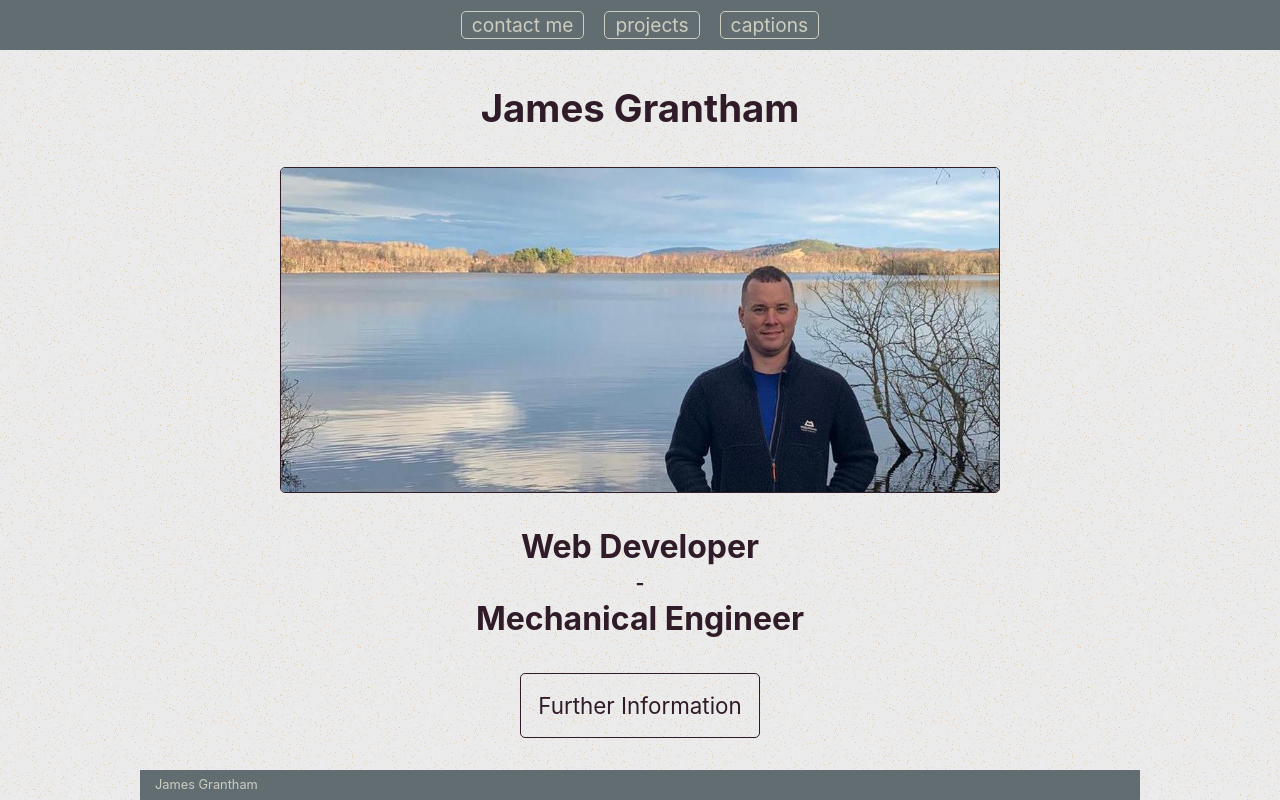
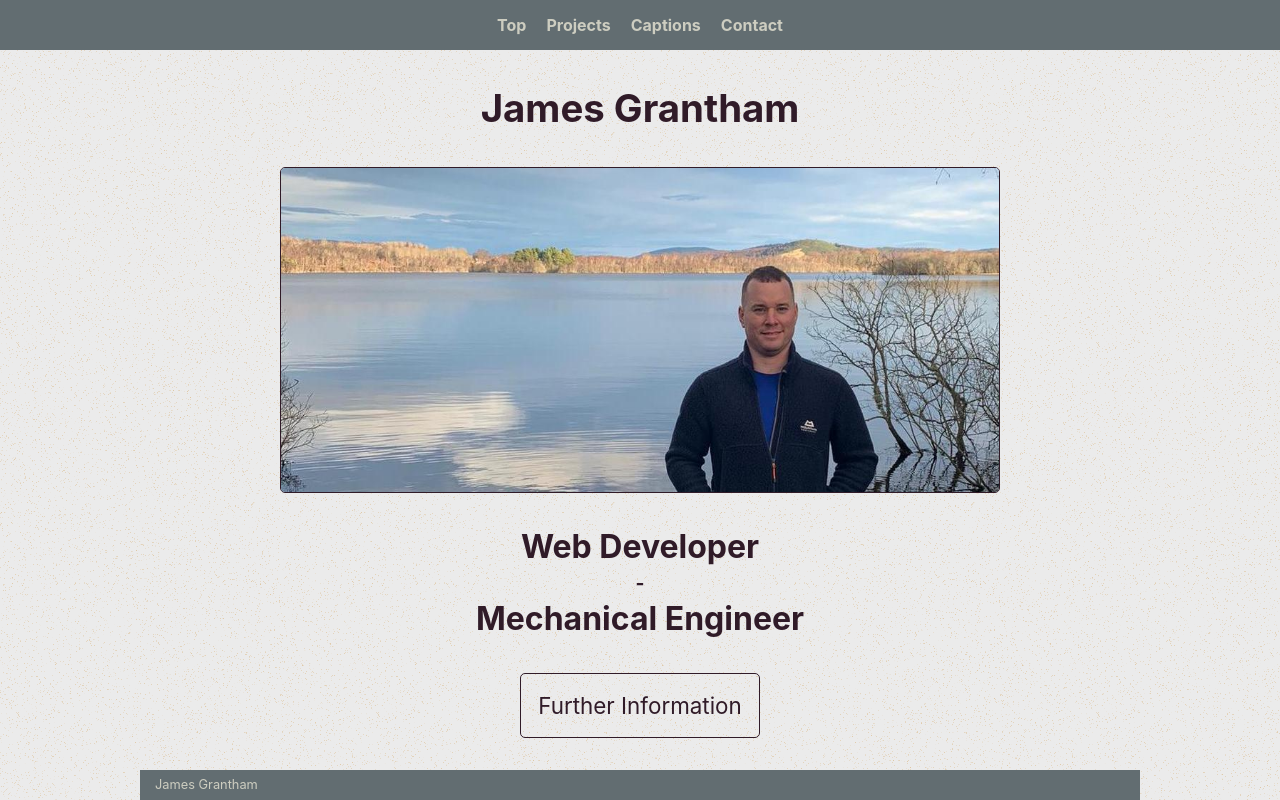
Before and after one commit to jrgrantham/james-grantham, a React (Create React App) app: page / in a window 1280 px wide. Shown: the top 800 px of the page. Built offline with nearby package versions, Linux system fonts and the light colour scheme; no server answers.

Commit message:
header styling

```diff
--- a/src/App.js
+++ b/src/App.js
@@ -6,7 +6,6 @@ import Professional from "./views/Professional";
 import Login from "./views/Login";
 import PhoneNumbers from "./views/PhoneNumbers";
 import ContactForm from './views/ContactForm'
-import { professionalOuter } from "./views/styling";
 import back from './images/background.png'
 
 
--- a/src/components/landing/ContactMeHeader.jsx
+++ b/src/components/landing/ContactMeHeader.jsx
@@ -10,8 +10,6 @@ import {
 } from "../../views/styling";
 
 export default function ContactMeHeader(props) {
-  const { hiddenContact, setHiddenContact } = props;
-
   let project;
   let captions;
   let contact;
@@ -26,10 +24,14 @@ export default function ContactMeHeader(props) {
       document.getElementById("captions").getBoundingClientRect().top +
       window.pageYOffset -
       headerHeight;
+    contact =
+      document.getElementById("contact").getBoundingClientRect().top +
+      window.pageYOffset -
+      headerHeight;
   };
 
   function scroll(selectedDiv) {
-    window.scrollTo({ top: selectedDiv, behavior: "smooth" });
+    window.scroll({ top: selectedDiv, left: 0, behavior: "smooth" });
   }
 
   const Header = styled.div`
@@ -47,47 +49,34 @@ export default function ContactMeHeader(props) {
   `;
 
   const button = {
+    textAlign: 'center',
     cursor: "pointer",
-    margin: "0 10px",
-    minWidth: "90px",
-    border: `1px solid ${landingInitial1}`,
-    borderRadius: borderRad,
+    // margin: "0 10px",
+    // minWidth: "90px",
+    // border: `1px solid ${landingInitial1}`,
+    // borderRadius: borderRad,
     color: landingInitial1,
-    padding: "0 10px"
+    padding: "0 10px",
+    fontSize: '1rem',
+    fontWeight: 'bold'
   };
 
   return (
-    <Header
-      onClick={e => {
-        setHiddenContact(true);
-      }}
-    >
-      {hiddenContact ? (
+    <Header>
       <>
-          <p
-            style={button}
-            onClick={e => {
-              e.stopPropagation();
-              setHiddenContact(!hiddenContact);
-            }}
-          >
-            {hiddenContact ? "contact me" : "hide "}
+        <p style={button} onClick={() => scroll(0)}>
+          Top
         </p>
         <p style={button} onClick={() => scroll(project)}>
-            projects
+          Projects
         </p>
         <p style={button} onClick={() => scroll(captions)}>
-            captions
+          Captions
+        </p>
+        <p style={button} onClick={() => scroll(contact)}>
+          Contact
         </p>
       </>
-      ) : (
-        <>
-          <p style={button}>Email</p>
-          <Link to="/phonenumbers">
-            <p style={button}>Phone</p>
-          </Link>
-        </>
-      )}
     </Header>
   );
 }
--- a/src/components/professional/SiteLinks.jsx
+++ b/src/components/professional/SiteLinks.jsx
@@ -1,9 +1,11 @@
 import React from "react";
 import styled from "styled-components";
+import { Link } from "react-router-dom";
 
 import github from "../../images/github.png";
 import linkedin from "../../images/linkedin.png";
 import mail from "../../images/mail-512.png";
+import phone from "../../images/phone.png";
 
 export default function SiteLinks(props) {
   const Links = styled.div`
@@ -25,13 +27,16 @@ export default function SiteLinks(props) {
   `;
 
   return (
-    <Links>
+    <Links id="contact">
       <a href="https://github.com/jrgrantham" className="image">
         <img src={github} alt="" />
       </a>
       <div className="image">
-      <img src={mail} alt="" />
+        <img src={mail} alt="" />
       </div>
+      <Link to="/phonenumbers" className="image">
+        <img src={phone} alt="" />
+      </Link>
       <a href="https://www.linkedin.com/in/j-grantham/" className="image">
         <img src={linkedin} alt="" />
       </a>
--- a/src/views/Landing.jsx
+++ b/src/views/Landing.jsx
@@ -12,20 +12,12 @@ import SiteLinks from "../components/professional/SiteLinks";
 import Projects from "../components/professional/Projects";
 
 export default function Landing() {
-  const [hiddenContact, setHiddenContact] = useState(true);
 
   return (
     <>
-      <ContactMeHeader
-        hiddenContact={hiddenContact}
-        setHiddenContact={setHiddenContact}
-      />
-      <FullPage
-        onClick={e => {
-          setHiddenContact(true);
-        }}
-      >
-        <LandingInitialView setHiddenContact={setHiddenContact} />
+      <ContactMeHeader />
+      <FullPage >
+        <LandingInitialView />
         <Projects />
         <SiteLinks backgroundColor={{backgroundColor: '#C7CCDB'}}/>
         <LandingCaptions />
```
Also changed, not shown: src/images/phone.png (added). Lines whose indentation alone changed are shown as unchanged.
